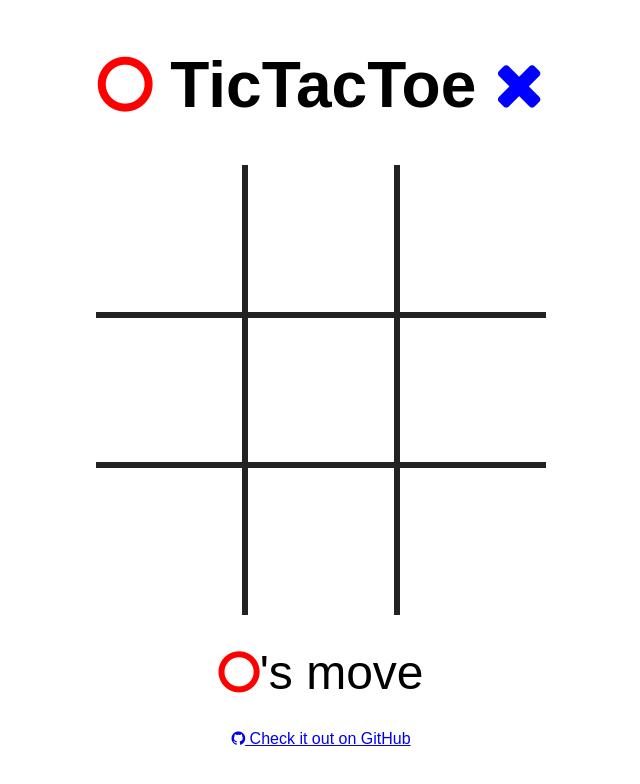
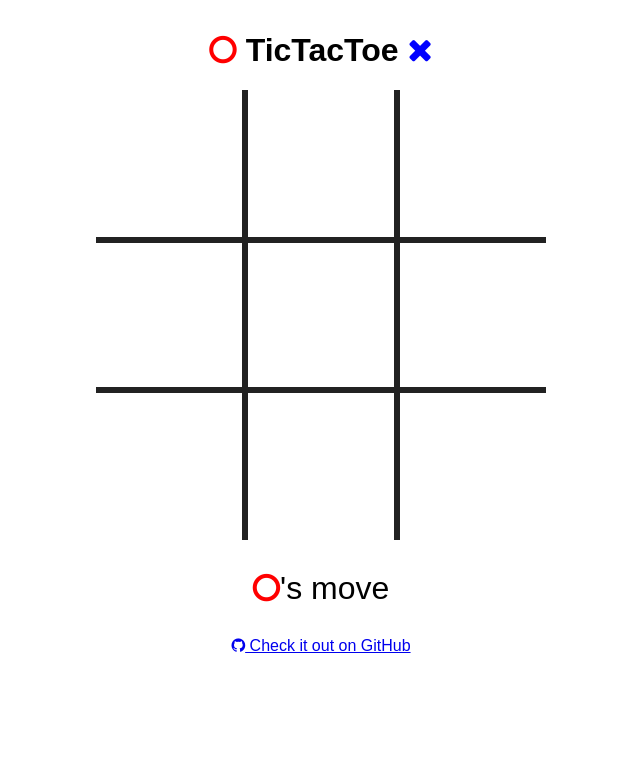
Before and after one commit to naffiq/tic-tac-toe, a React app: page / in a window 1280 px wide. Shown: the top 784 px of the page, without its empty margins (319-959 px from the left). Built offline with nearby package versions, Linux system fonts and the light colour scheme.

Commit message:
feat(styles): adjusted mobile view

```diff
--- a/src/App.css
+++ b/src/App.css
@@ -1,15 +1,26 @@
+@media (min-width: 768px) {
+  .App {
+    text-align: center;
+    margin-top: 3rem;
+  }
+  .App h1 {
+    font-size: 4rem;
+  }
+}
+
 .App {
   text-align: center;
-  margin-top: 3rem;
+  margin-top: 2rem;
 }
 
 .App h1 {
-  font-size: 4rem;
+  font-size: 2rem;
 }
 
 .game-field .button-row {
   display: flex;
   width: 450px;
+  max-width: 100%;
   margin: 0 auto;
 }
 
@@ -68,6 +79,10 @@
 }
 
 @keyframes App-logo-spin {
-  from { transform: rotate(0deg); }
-  to { transform: rotate(360deg); }
+  from {
+    transform: rotate(0deg);
+  }
+  to {
+    transform: rotate(360deg);
+  }
 }
--- a/src/GameStatus.css
+++ b/src/GameStatus.css
@@ -1,15 +1,24 @@
+@media (min-width: 768px) {
   .status-bar {
     width: 450px;
     margin: 30px auto;
     font-size: 3rem;
     text-align: center;
   }
+}
+
+.status-bar {
+  width: 100%;
+  margin: 30px auto;
+  font-size: 2rem;
+  text-align: center;
+}
 
 .status-bar button {
   display: block;
-    background: #54B7FE;
+  background: #54b7fe;
   border: none;
-    color: #FFF;
+  color: #fff;
   margin: 30px 0;
   width: 100%;
   padding: 30px;
```
Also changed, not shown: 1 other file (tests, documents, lock files or other folders). Lines whose indentation alone changed are shown as unchanged.
